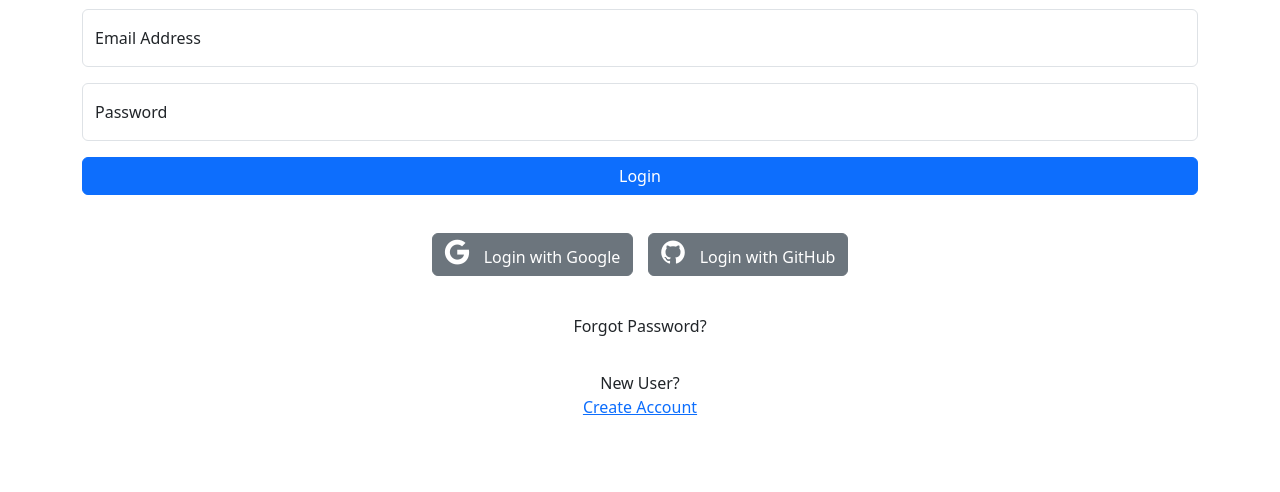
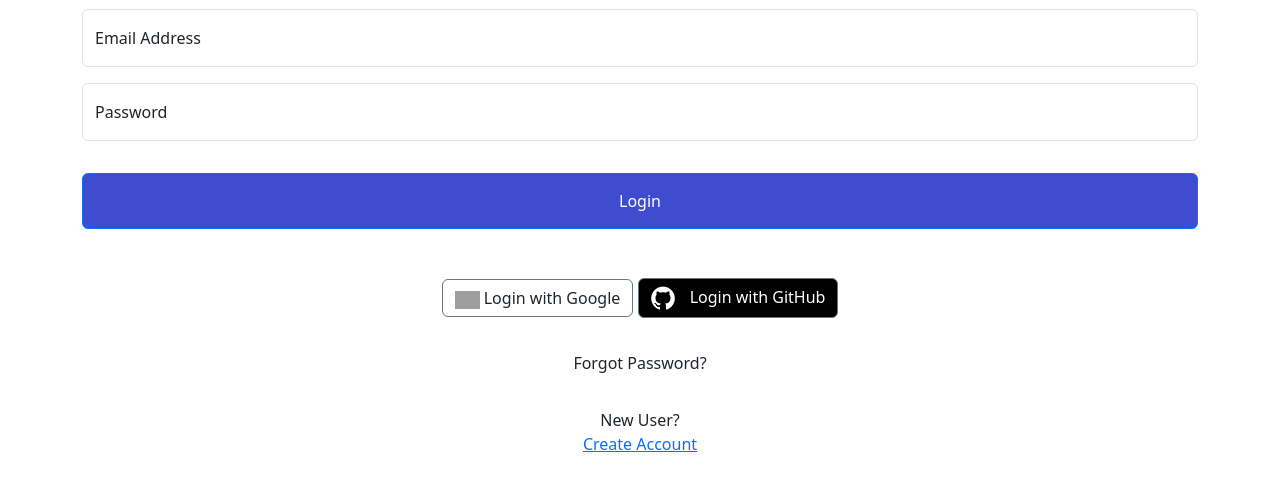
Before and after one commit to Folotu/FlyerScan, a Flask app: page /login in a window 1280 px wide. Shown: the part 308-800 px from the top of the page. Run offline with Flask 3, Linux system fonts and the light colour scheme; grey boxes are pictures that could not be loaded.

Commit message:
updated some styling for login buttons and landing page layout

```diff
--- a/FlyerScan/static/css/login.css
+++ b/FlyerScan/static/css/login.css
@@ -11,6 +11,7 @@
     margin-top: 25vh;
 
 }
+
 
 #logo {
     font-size: 4rem;
@@ -59,3 +60,33 @@ i#login-icon {
 button.btn.btn-secondary.login {
     margin: 5px;
 }
+
+button.btn.btn-primary {
+    background-color: #404CCF;
+    padding: 15px;
+    margin-top: 1em;
+}
+
+button.btn.btn-secondary.google {
+    margin-top: 1em;
+    background-color: white;
+    color: inherit;
+    max-width: 65%;
+
+}
+
+button.btn.btn-secondary.github {
+    margin-top: 1em;
+    background-color: black;
+    max-width: 65%;
+
+}
+
+img#login-icon {
+    vertical-align: middle;
+}
+
+i#login-icon {
+    vertical-align: middle;
+
+}
--- a/FlyerScan/templates/landing.html
+++ b/FlyerScan/templates/landing.html
@@ -42,7 +42,7 @@
                   src="{{url_for('static', filename='images/Flyers.png')}}"
                   class="d-block w-100"
                   alt="Flyers Icon"
-                  id="landing-icons"
+                  id="flyer-icon"
                 />
                 <h2 id="landing-description">
                   Stay organized with event flyers
--- a/FlyerScan/templates/login.html
+++ b/FlyerScan/templates/login.html
@@ -46,16 +46,16 @@
               <div class="col-xs-6">
                 <button
                   type="button"
-                  class="btn btn-secondary login"
+                  class="btn btn-secondary google"
                   id="external-login"
                   onclick="location.href= '/login/google'"
                 >
-                  <i class="devicon-google-plain" id="login-icon"></i>
+                  <img src="https://cdn.jsdelivr.net/gh/devicons/devicon/icons/google/google-original.svg" id="login-icon" width="25"></img>
                   Login with Google
                 </button>
                 <button
                   type="button"
-                  class="btn btn-secondary login"
+                  class="btn btn-secondary github"
                   id="external-login"
                   onclick="location.href= '/login/github'"
                 >
```
Also changed, not shown: FlyerScan/static/css/landing.css (+35 -8 lines), FlyerScan/static/images/Calendar.png, FlyerScan/static/images/Flyers.png, FlyerScan/static/images/Location.png.
